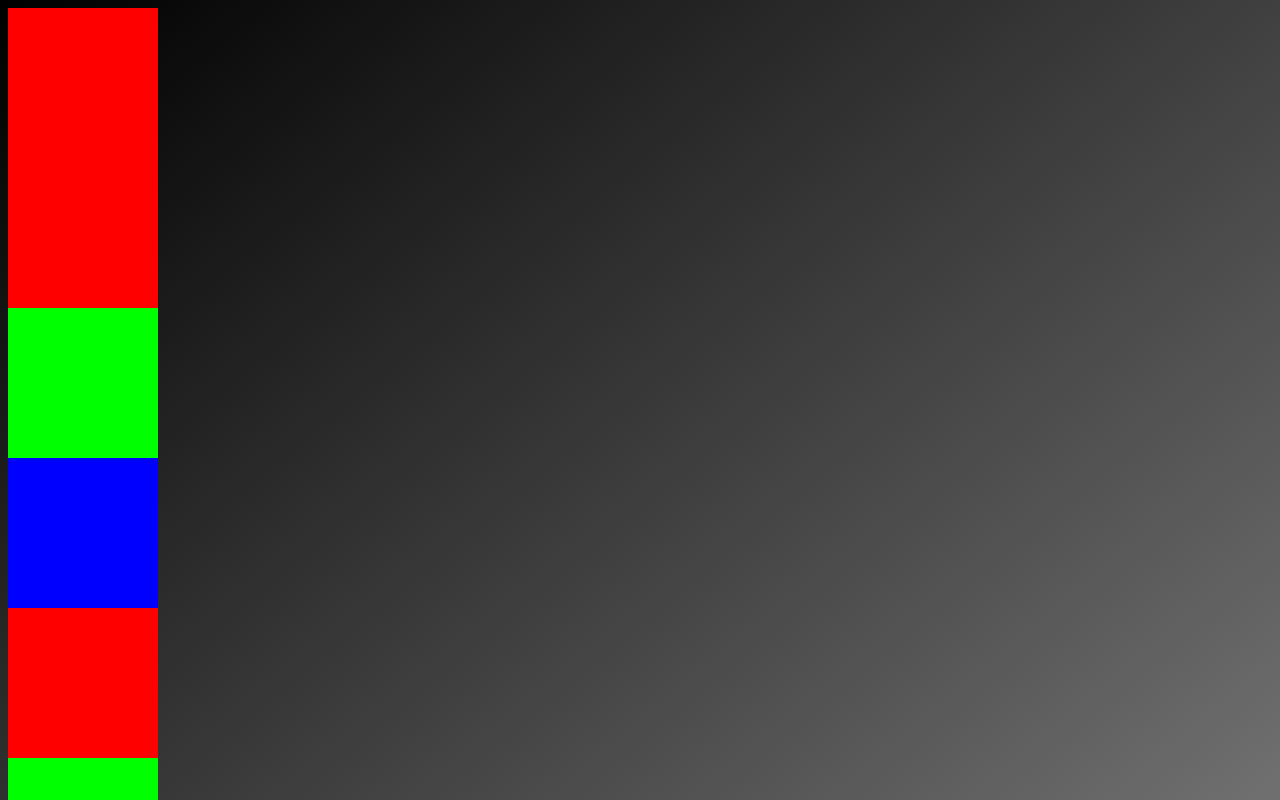
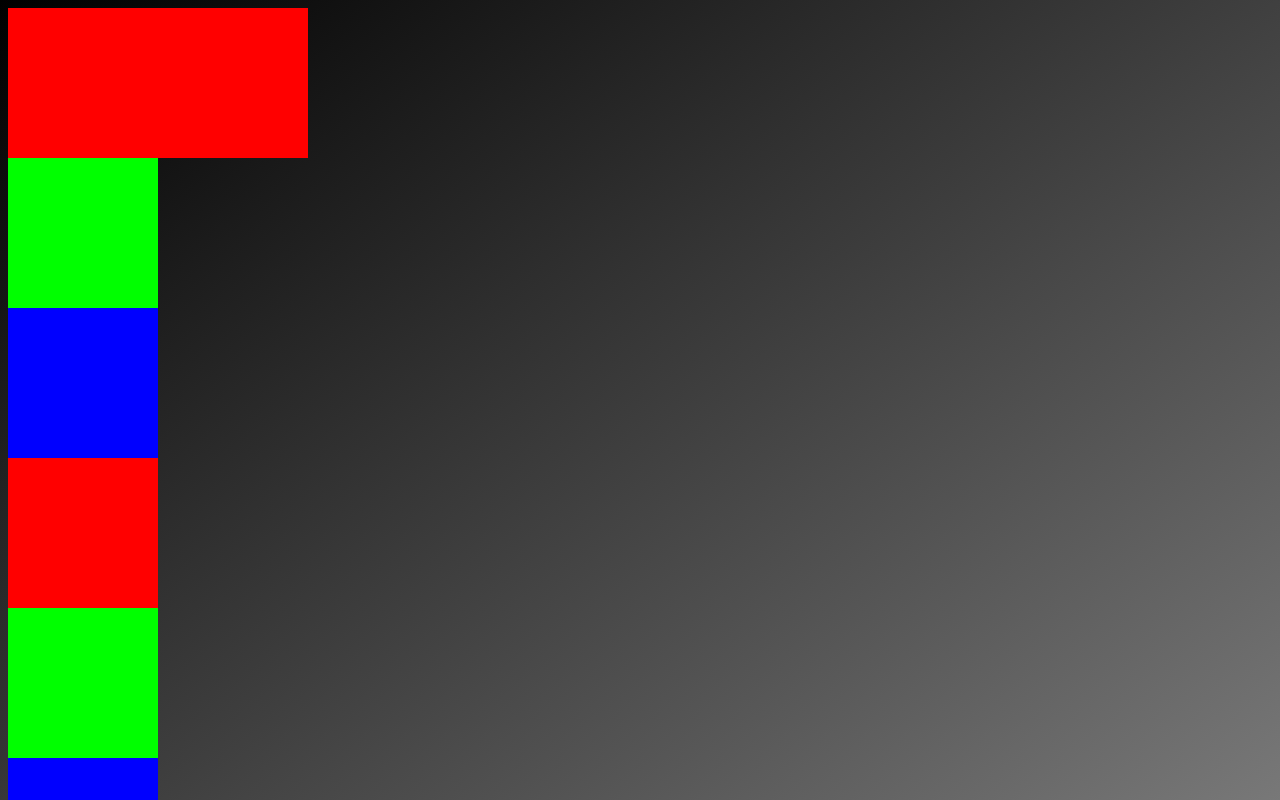
Before and after one commit to Positron832/GameBreakersToolkit-jam, a plain HTML site: page stage3.html in a window 1280 px wide. In both pictures the pointer is over the element 83 px from the left and 83 px from the top of the page. Shown: the top 800 px of the page. Drawn offline with Linux system fonts and the light colour scheme.

Commit message:
Update stage3.html

```diff
--- a/stage3.html
+++ b/stage3.html
@@ -24,7 +24,7 @@
       }
 
       .box-container>div:hover{
-        height: 300px;
+        width: 300px;
       }
 
       .box1, .box4{
```
